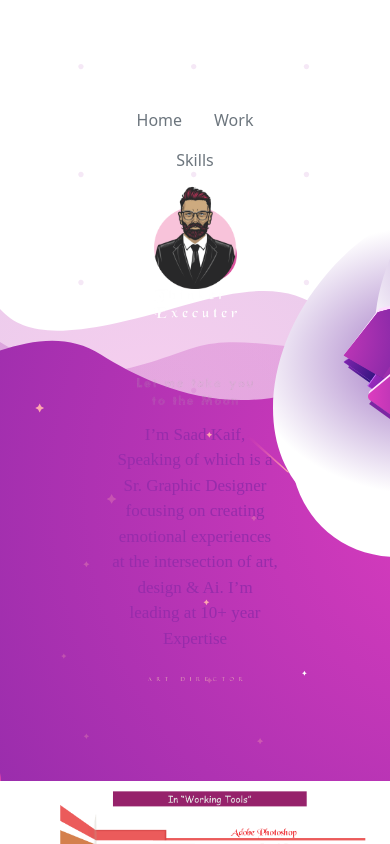
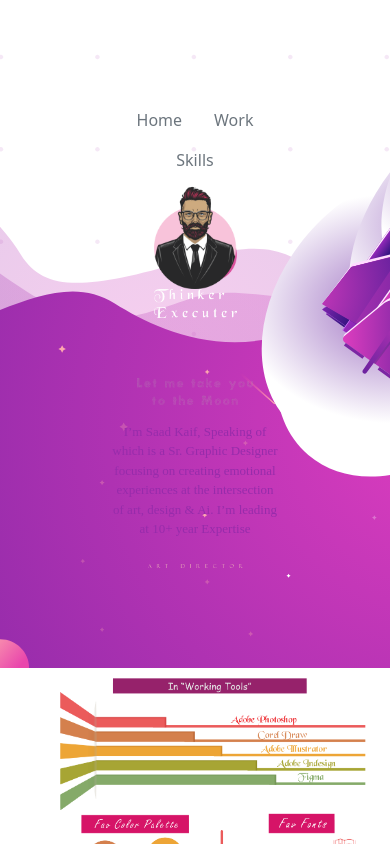
Before and after one commit to offedzeeshan/ArtDirector, a React (Vite) app: page / in a window 390 px wide. Shown: the top 844 px of the page. Built offline with nearby package versions, Linux system fonts and the light colour scheme.

Commit message:
changes for smaller devices

```diff
--- a/src/components/banner/banner.css
+++ b/src/components/banner/banner.css
@@ -37,6 +37,12 @@
     color: rgb(151 44 171);
     font-family: serif;
 }
+@media only screen and (max-width: 768px) {
+  /* For mobile phones: */
+  [class*="bannerp"] {
+      font-size: small;
+  }
+}
 .gd{
     display: block;
   margin-left: auto;
--- a/src/components/page6/page6.css
+++ b/src/components/page6/page6.css
@@ -34,6 +34,12 @@
   width: 30%;
 }
 
+@media only screen and (max-width: 768px) {
+    /* For mobile phones: */
+    [class*="hola"] {
+        width: 100%;
+    }
+  }
 
 
 
```
